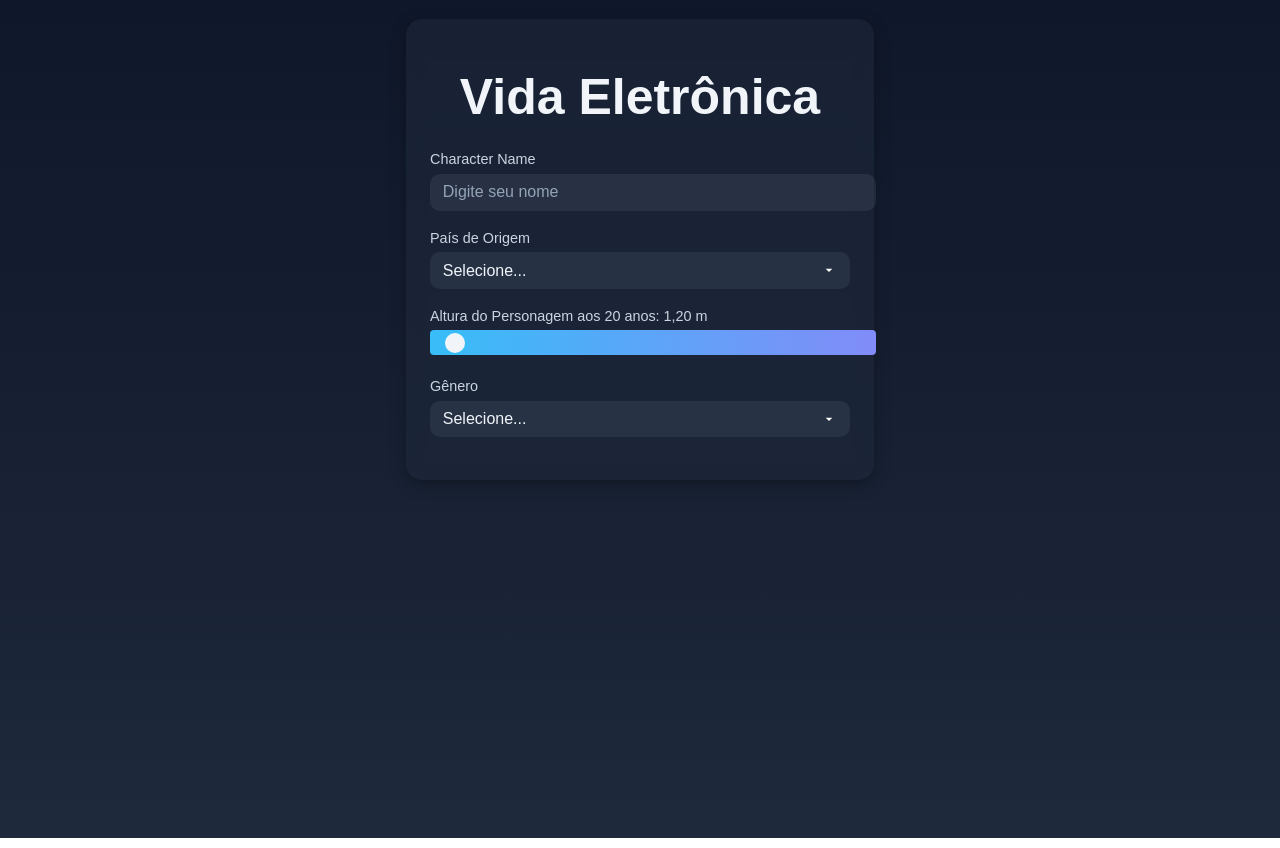
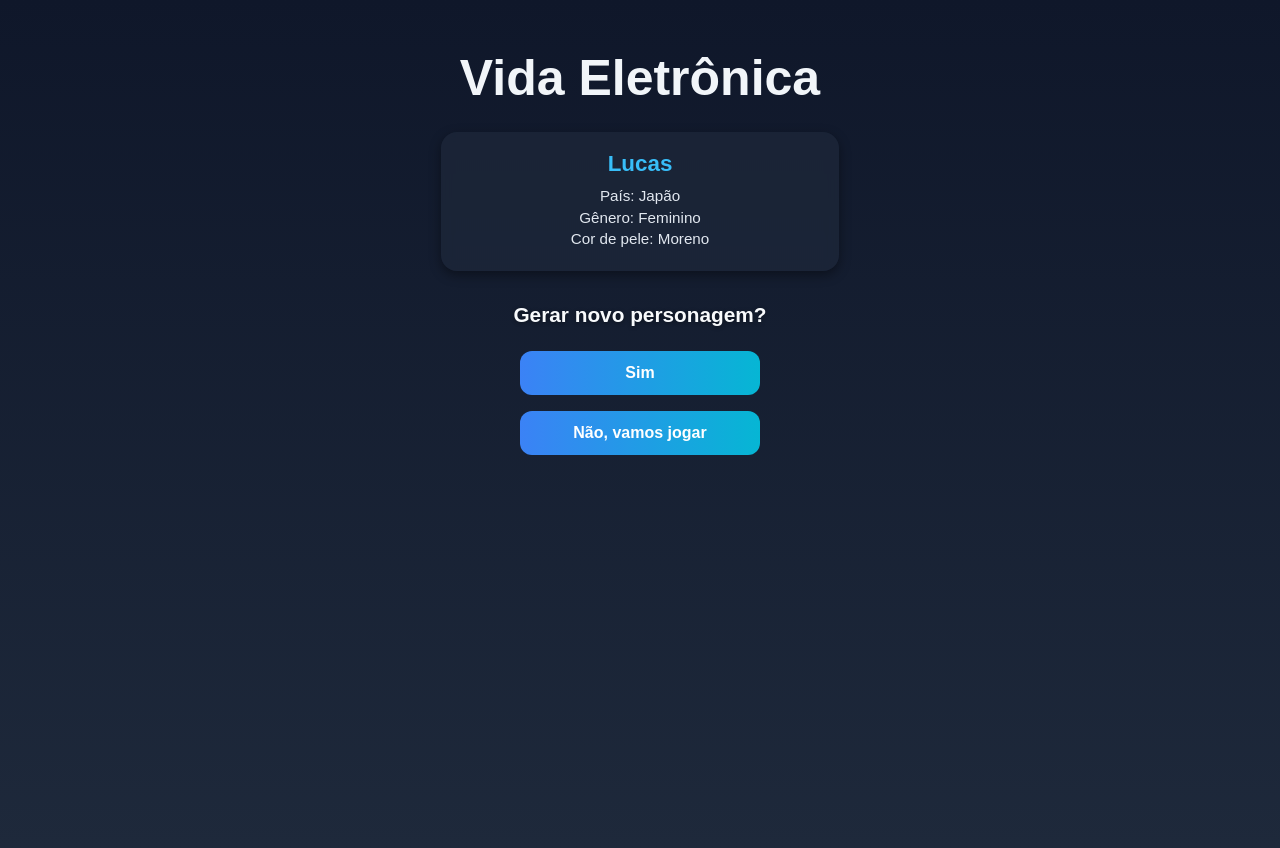
Before and after one commit to Cauadeassis/lifeGame, a Next.js app: page /randomizer in a window 1280 px wide. Built offline with nearby package versions, Linux system fonts and the light colour scheme.

Commit message:
Adds and configurates `randomizer`

```diff
--- a/pages/randomizer.jsx
+++ b/pages/randomizer.jsx
@@ -1,79 +1,47 @@
-import React, { useState } from "react";
-import styles from "../styles/customizer.module.css"
+import React, { useState, useEffect } from "react";
+import styles from "../styles/randomizer.module.css";
 import Header from "../components/header"
+export default function Randomizer() {
+  const [character, setCharacter] = useState(null);
 
-export default function Customizer() {
-  const [playerName, updatePlayerName] = useState("");
-  const [country, setCountry] = useState("");
-  const [height, setHeight] = useState(1.20);
-  const [gender, setGender] = useState("");
+  function generateRandomCharacter() {
+    const names = ["Alex", "Sofia", "Lucas", "Emma", "Yuki", "Gabriel", "Aiko", "Marie", "Ethan", "Carla"];
+    const countries = ["Brasil", "Estados Unidos", "Japão", "Alemanha", "França"];
+    const genders = ["Masculino", "Feminino"];
+    const skinTones = ["Branco", "Moreno", "Negro"];
+    const getRandomItem = (array) => array[Math.floor(Math.random() * array.length)];
 
-  function handleStart() {
-    if (!playerName.trim()) return;
-    onStartGame({
-      name: playerName,
-      country,
-      height,
-      gender
-    });
+    return {
+      name: getRandomItem(names),
+      country: getRandomItem(countries),
+      gender: getRandomItem(genders),
+      skinTone: getRandomItem(skinTones),
+    };
   }
+
+  const handleRandomize = () => {
+    setCharacter(generateRandomCharacter());
+  };
+  useEffect(() => {
+    handleRandomize();
+  }, []);
 
   return (
     <div className={styles.body}>
-      <div className={styles.siteContent}>
-        <Header />
-        <section className={styles.nameInputContainer}>
-          <label className={styles.label}>Character Name</label>
-          <input
-            type="text"
-            className={styles.input}
-            placeholder="Digite seu nome"
-            value={playerName}
-            onChange={(typing) => updatePlayerName(typing.target.value)}
-          />
-        </section>
-        <section className={styles.countrySelectorContainer}>
-          <label className={styles.label}>País de Origem</label>
-          <select
-            className={styles.input}
-            value={country}
-            onChange={(e) => setCountry(e.target.value)}
-          >
-            <option value="">Selecione...</option>
-            <option value="BR">Brasil</option>
-            <option value="US">Estados Unidos</option>
-            <option value="JP">Japão</option>
-            <option value="DE">Alemanha</option>
-            <option value="FR">França</option>
-          </select>
-        </section>
-        <section className={styles.heightSelectorContainer}>
-          <label className={styles.label}>
-            Altura do Personagem aos 20 anos: {height.toFixed(2).replace(".", ",")} m
-          </label>
-          <input
-            type="range"
-            className={styles.rangeInput}
-            min="1.20"
-            max="2.00"
-            step="0.01"
-            value={height}
-            onChange={(e) => setHeight(parseFloat(e.target.value))}
-          />
-        </section>
-        <section className={styles.genderSelectorContainer}>
-          <label className={styles.label}>Gênero</label>
-          <select
-            className={styles.input}
-            value={gender}
-            onChange={(e) => setGender(e.target.value)}>
-            <option value="">Selecione...</option>
-            <option value="male">Masculino</option>
-            <option value="female">Feminino</option>
-            <option value="other">Outro</option>
-          </select>
-        </section>
+      <Header />
+      {character && (
+        <div className={styles.characterInfo}>
+          <h3>{character.name}</h3>
+          <p>País: {character.country}</p>
+          <p>Gênero: {character.gender}</p>
+          <p>Cor de pele: {character.skinTone}</p>
+        </div>
+      )}
+      <h1 className={styles.h1}>Gerar novo personagem?</h1>
+      <div className={styles.buttonsContainer}>
+        <button onClick={handleRandomize}>Sim</button>
+        <button onClick={handleRandomize}>Não, vamos jogar</button>
       </div>
     </div>
-  )
+  );
 }
--- a/styles/global.css
+++ b/styles/global.css
@@ -3,8 +3,3 @@
   padding: 0;
   transition: 0.3s;
 }
-
-header {
-  font-size: 30px;
-  font-family: sans-serif;
-}
--- /dev/null
+++ b/styles/randomizer.module.css
@@ -0,0 +1,97 @@
+.body {
+  min-height: 100vh;
+  background: linear-gradient(180deg, #0f172a 0%, #1e293b 100%);
+  color: #f1f5f9;
+  font-family: "Poppins", sans-serif;
+  display: flex;
+  flex-direction: column;
+  align-items: center;
+  padding: 1.5rem;
+  text-align: center;
+}
+
+.characterInfo {
+  background: rgba(30, 41, 59, 0.7);
+  border-radius: 16px;
+  padding: 1.2rem;
+  width: 100%;
+  max-width: 360px;
+  box-shadow: 0 4px 12px rgba(0, 0, 0, 0.4);
+  backdrop-filter: blur(6px);
+  margin-bottom: 2rem;
+  animation: fadeIn 0.5s ease;
+}
+
+.characterInfo h3 {
+  color: #38bdf8;
+  font-size: 1.4rem;
+  margin-bottom: 0.6rem;
+}
+
+.characterInfo p {
+  margin: 0.3rem 0;
+  font-size: 0.95rem;
+  color: #e2e8f0;
+}
+
+.h1 {
+  font-size: 1.3rem;
+  margin-bottom: 1rem;
+  color: #f8fafc;
+  text-shadow: 0 1px 4px rgba(0, 0, 0, 0.4);
+}
+
+.buttonsContainer button {
+  width: 100%;
+  max-width: 280px;
+  margin: 0.5rem 0;
+  padding: 0.8rem 1.2rem;
+  border: none;
+  border-radius: 12px;
+  background: linear-gradient(90deg, #3b82f6, #06b6d4);
+  color: white;
+  font-size: 1rem;
+  font-weight: 600;
+  cursor: pointer;
+  transition: transform 0.5s ease;
+}
+
+.buttonsContainer button:hover {
+  transform: scale(1.05);
+  text-shadow: 0 0 1px white;
+}
+
+.buttonsContainer button:active {
+  transform: scale(0.97);
+  text-shadow: 0 0 10px white;
+}
+
+@keyframes fadeIn {
+  from {
+    opacity: 0;
+    transform: translateY(15px);
+  }
+
+  to {
+    opacity: 1;
+    transform: translateY(0);
+  }
+}
+
+@media (max-width: 480px) {
+  .body {
+    padding: 1rem;
+  }
+
+  .characterInfo {
+    padding: 1rem;
+  }
+
+  .h1 {
+    font-size: 1.1rem;
+  }
+
+  .buttonsContainer button {
+    font-size: 0.9rem;
+  }
+}
```
